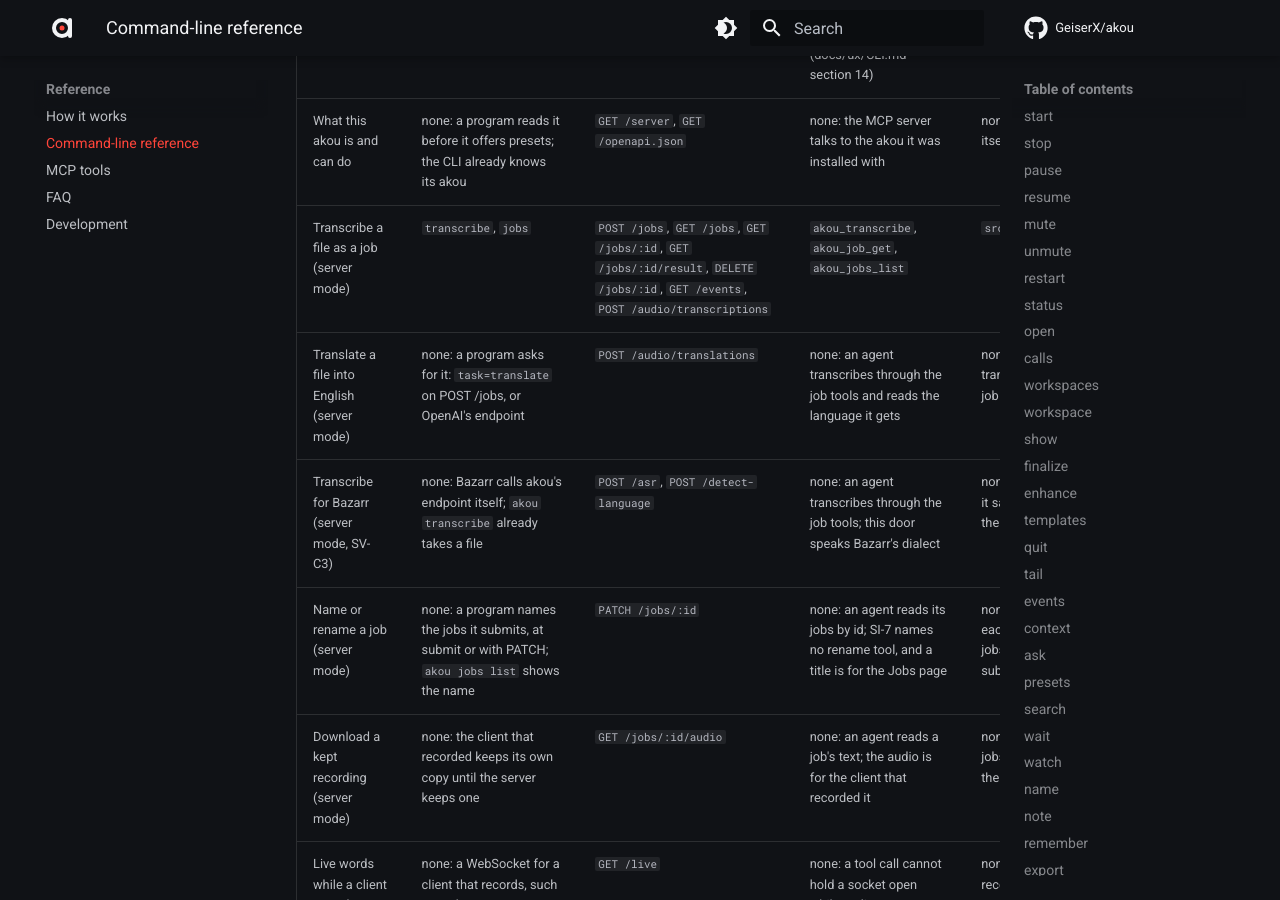
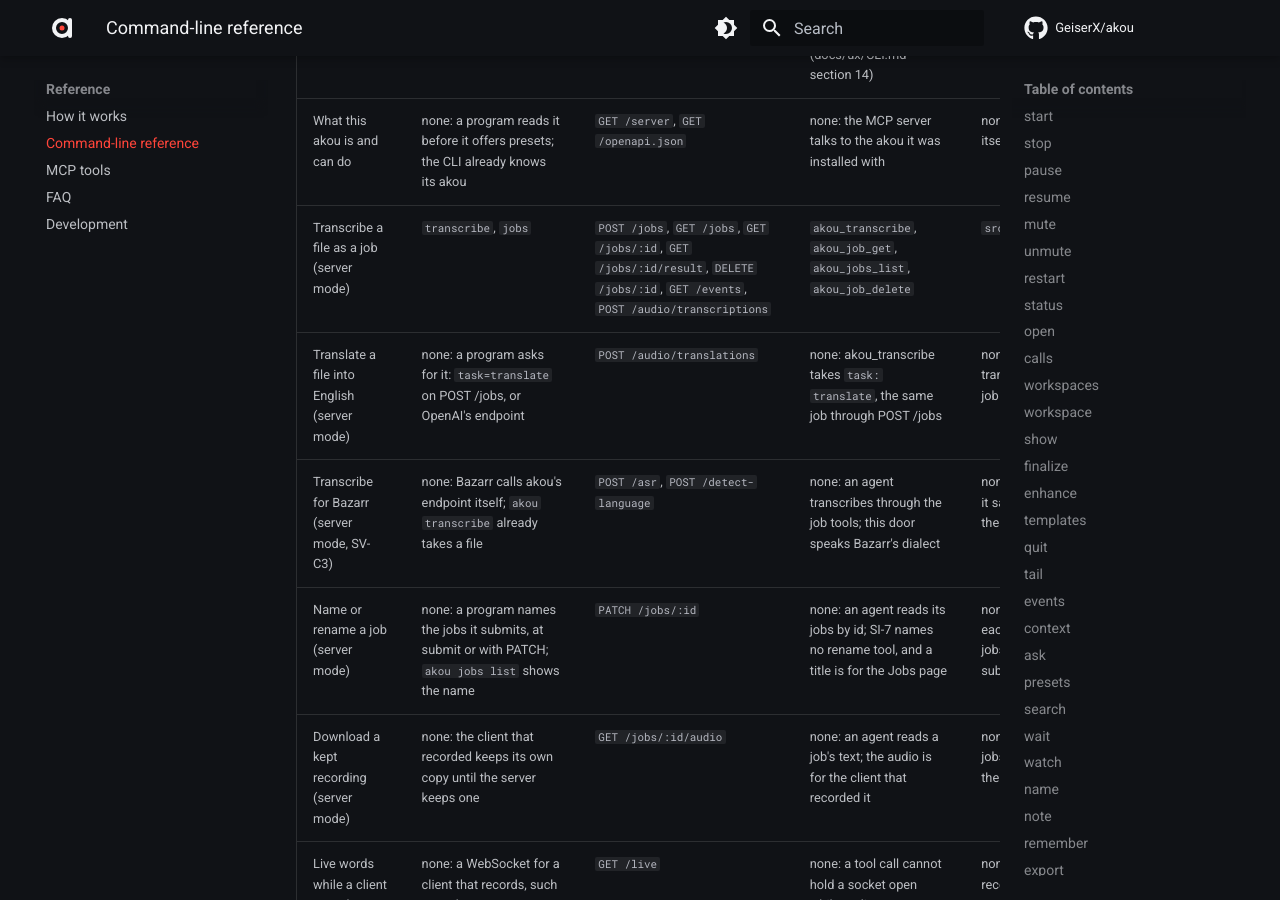
Before and after one commit to GeiserX/akou, an MkDocs documentation site: the page built from docs/cli.md, in a window 1280 px wide and 900 px high, scrolled down 22393 px. Built offline with MkDocs 1.6.1 and Material for MkDocs 9.7.7, drawn with Linux system fonts in a browser that asks for light colours; comment, search, counter and statistics services are not loaded.

Commit message:
docs(cli): regenerate the parity table for akou_job_delete and translate

```diff
--- a/docs/cli.md
+++ b/docs/cli.md
@@ -933,8 +933,8 @@
 | Devices and apps | `devices`, `apps` | `GET /devices`, `GET /apps` | `akou_devices` | `src/ui/dictation-mic.ts`, `src/ui/settings-page.ts`, `src/ui/call-picker.ts` |
 | Update the CLI | `self-update` | none: the CLI replaces its own binary; not built yet | none: touches only akou's own folders or the terminal (docs/ux/CLI.md section 14) | none: the app's update notice is DK-U1 |
 | What this akou is and can do | none: a program reads it before it offers presets; the CLI already knows its akou | `GET /server`, `GET /openapi.json` | none: the MCP server talks to the akou it was installed with | none: the window is the app itself |
-| Transcribe a file as a job (server mode) | `transcribe`, `jobs` | `POST /jobs`, `GET /jobs`, `GET /jobs/:id`, `GET /jobs/:id/result`, `DELETE /jobs/:id`, `GET /events`, `POST /audio/transcriptions` | `akou_transcribe`, `akou_job_get`, `akou_jobs_list` | `src/ui/server-jobs.ts` |
-| Translate a file into English (server mode) | none: a program asks for it: `task=translate` on POST /jobs, or OpenAI's endpoint | `POST /audio/translations` | none: an agent transcribes through the job tools and reads the language it gets | none: the Jobs page lists translate jobs as any other job |
+| Transcribe a file as a job (server mode) | `transcribe`, `jobs` | `POST /jobs`, `GET /jobs`, `GET /jobs/:id`, `GET /jobs/:id/result`, `DELETE /jobs/:id`, `GET /events`, `POST /audio/transcriptions` | `akou_transcribe`, `akou_job_get`, `akou_jobs_list`, `akou_job_delete` | `src/ui/server-jobs.ts` |
+| Translate a file into English (server mode) | none: a program asks for it: `task=translate` on POST /jobs, or OpenAI's endpoint | `POST /audio/translations` | none: akou_transcribe takes `task: translate`, the same job through POST /jobs | none: the Jobs page lists translate jobs as any other job |
 | Transcribe for Bazarr (server mode, SV-C3) | none: Bazarr calls akou's endpoint itself; `akou transcribe` already takes a file | `POST /asr`, `POST /detect-language` | none: an agent transcribes through the job tools; this door speaks Bazarr's dialect | none: Bazarr is the window: it saves the subtitle next to the video |
 | Name or rename a job (server mode) | none: a program names the jobs it submits, at submit or with PATCH; `akou jobs list` shows the name | `PATCH /jobs/:id` | none: an agent reads its jobs by id; SI-7 names no rename tool, and a title is for the Jobs page | none: the Jobs page shows each job's name and finds jobs by it; the program that submitted a job names it |
 | Download a kept recording (server mode) | none: the client that recorded keeps its own copy until the server keeps one | `GET /jobs/:id/audio` | none: an agent reads a job's text; the audio is for the client that recorded it | none: the Jobs page lists jobs; the recording plays in the client that made it |
```
